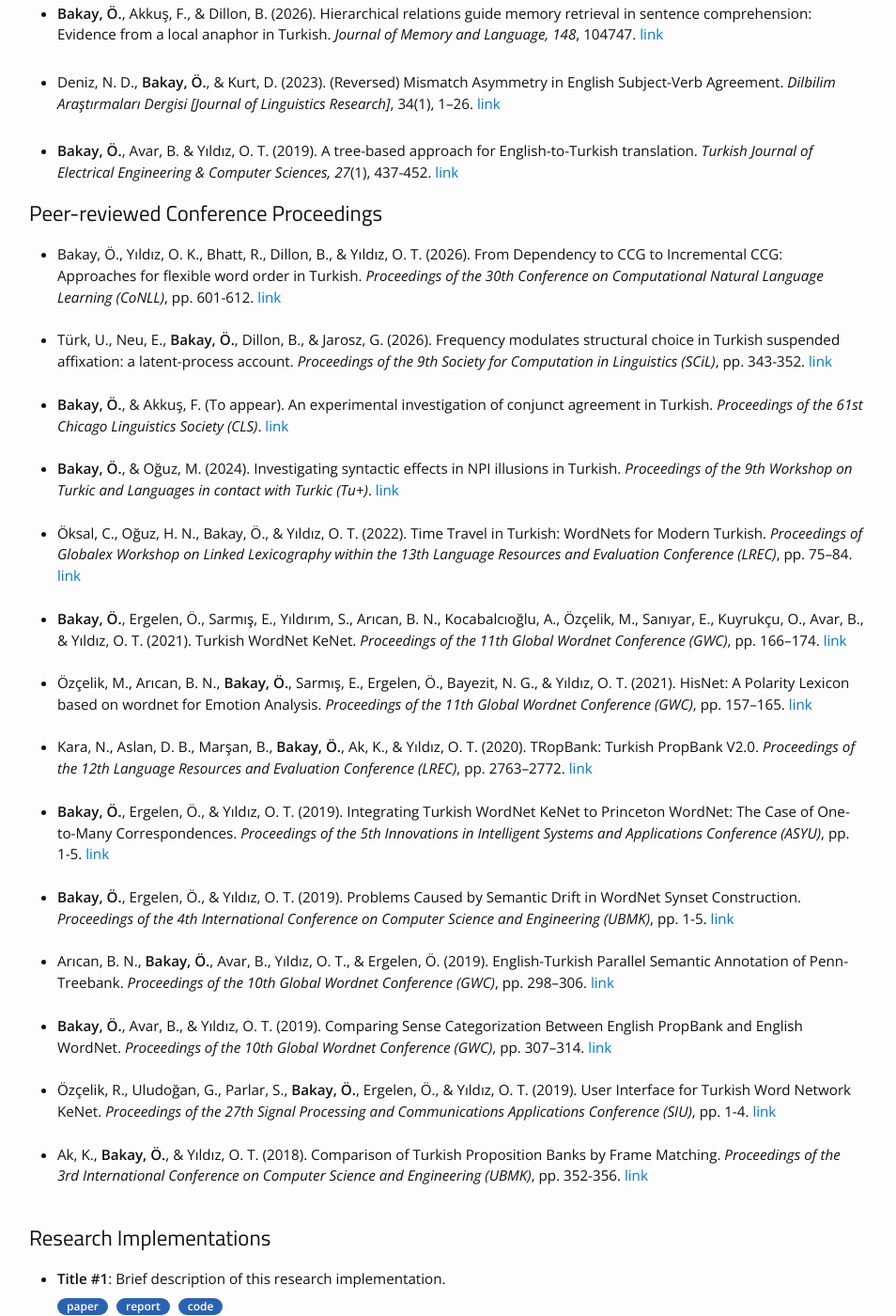
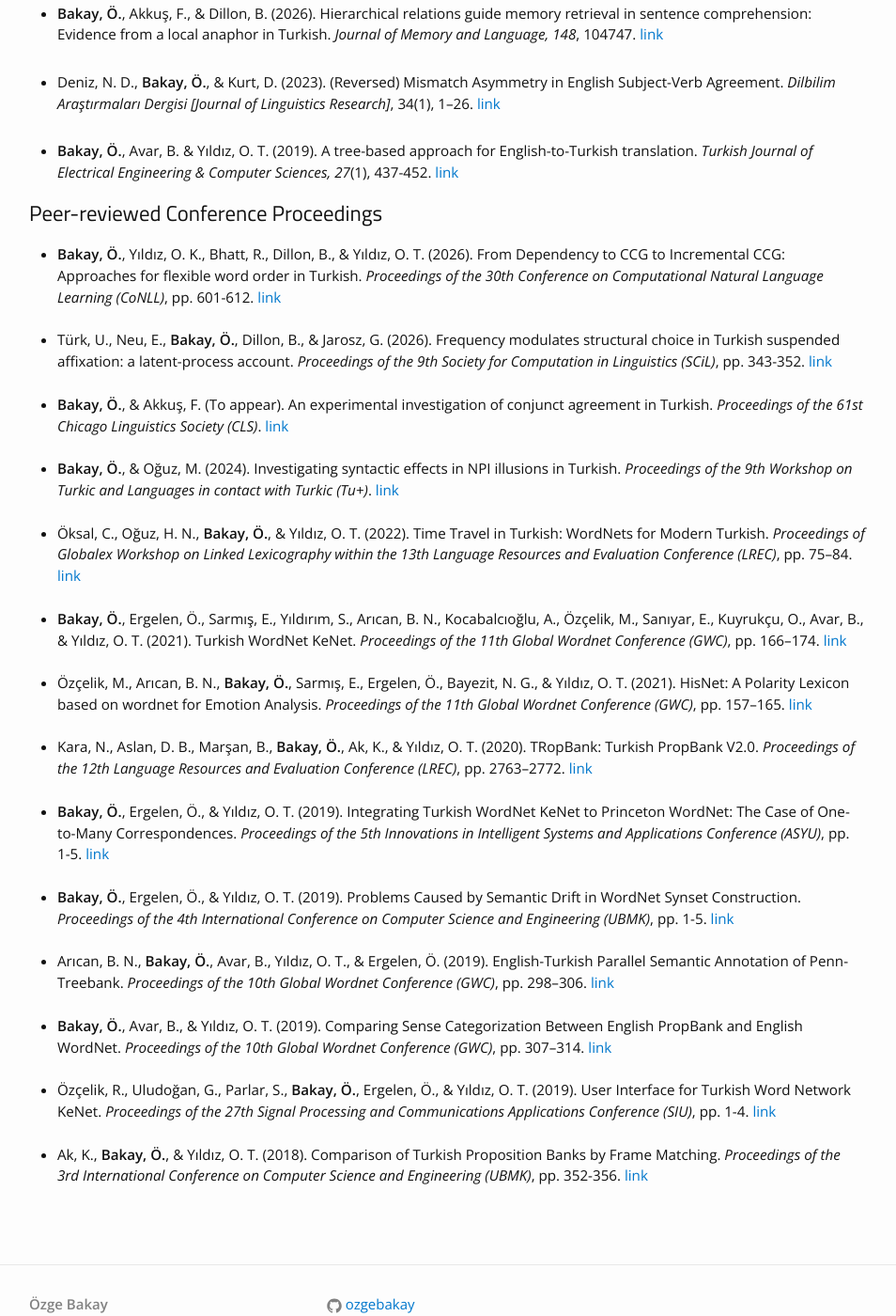
Before and after one commit to ozgebakay/ozgebakay.github.io, a Jekyll site: the page built from research.md, in a window 1280 px wide and 1400 px high, scrolled down 206 px. Shown: the whole window at 94% size, without its empty margins (164-1118 px from the left). Built offline with Jekyll 4.4.1, drawn with Linux system fonts in a browser that asks for light colours.

Commit message:
Update research.md

```diff
--- a/research.md
+++ b/research.md
@@ -26,7 +26,7 @@
 <h2>Peer-reviewed Conference Proceedings</h2>
 <ul>
 	<li>
-		Bakay, Ö., Yıldız, O. K., Bhatt, R., Dillon, B., &amp; Yıldız, O. T. (2026). From Dependency to CCG to Incremental CCG: Approaches for flexible word order in Turkish. <i>Proceedings of the 30th Conference on Computational Natural Language Learning (CoNLL)</i>, pp. 601-612. <a href="https://aclanthology.org/2026.conll-main.36.pdf">link</a>
+		<b>Bakay, Ö.</b>, Yıldız, O. K., Bhatt, R., Dillon, B., &amp; Yıldız, O. T. (2026). From Dependency to CCG to Incremental CCG: Approaches for flexible word order in Turkish. <i>Proceedings of the 30th Conference on Computational Natural Language Learning (CoNLL)</i>, pp. 601-612. <a href="https://aclanthology.org/2026.conll-main.36.pdf">link</a>
 	</li>
 	<br>
 	<li>
@@ -42,7 +42,7 @@
 	</li>
 	<br>
 	<li>
-		Öksal, C., Oğuz, H. N., Bakay, Ö., &amp; Yıldız, O. T. (2022). Time Travel in Turkish: WordNets for Modern Turkish. <i>Proceedings of Globalex Workshop on Linked Lexicography within the 13th Language Resources and Evaluation Conference (LREC)</i>, pp. 75–84. <a href="https://aclanthology.org/2022.gwll-1.11">link</a>
+		Öksal, C., Oğuz, H. N., <b>Bakay, Ö.</b>, &amp; Yıldız, O. T. (2022). Time Travel in Turkish: WordNets for Modern Turkish. <i>Proceedings of Globalex Workshop on Linked Lexicography within the 13th Language Resources and Evaluation Conference (LREC)</i>, pp. 75–84. <a href="https://aclanthology.org/2022.gwll-1.11">link</a>
 	</li>
 	<br>
 	<li>
@@ -82,16 +82,3 @@
 	</li>
 	<br>
 </ul>
-
-<h2>Research Implementations</h2>
-<ul>
-	<li>
-		<b>Title #1</b>: Brief description of this research implementation.<br>
-		<div class="button-container" style="margin-top: 5px;">
-			<a href=""><div class="color-button" style="display:inline-block;">paper</div></a>
-			<a href=""><div class="color-button" style="display:inline-block;">report</div></a>
-			<a href=""><div class="color-button" style="display:inline-block;">code</div></a>
-		</div>
-	</li>
-	<br>
-</ul>
```
